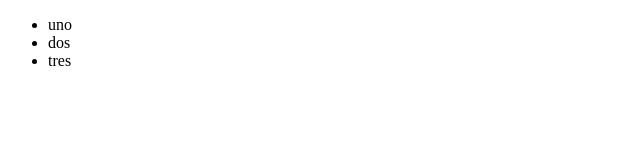
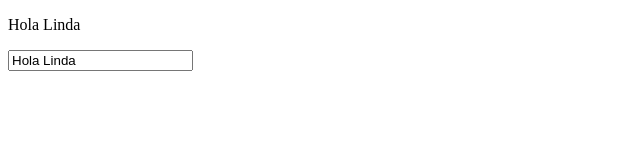
Before and after one commit to migapi00/Aprendiendo-VUE, a plain HTML site: page index.html in a window 1280 px wide. Shown: the whole page, without its empty margins (0-640 px from the left). Drawn offline with nearby package versions, Linux system fonts and the light colour scheme.

Commit message:
v-bind v-on comunicandose padre e hijo

```diff
--- a/index.html
+++ b/index.html
@@ -6,50 +6,43 @@
     <meta name="viewport" content="width=device-width, initial-scale=1.0">
     <title>Document</title>
 </head>
+
 <body>
     <script src="https://cdnjs.cloudflare.com/ajax/libs/vue/3.2.30/vue.global.min.js"></script>
     <div id="app"></div>
 
     <script>
         const app = Vue.createApp({
-            data(){
-                return{
-                    items: [ "uno", "dos", "tres" ]
-                };
-            },
-            methods: {
-                remove(i) {
-                    const items = this.items.filter((el, index) => index !== i);
-                    this.items = items;
+            data() {
+                return {
+                    text : "Hola Linda"
                 }
             },
-
+           methods: {
+            input(e) {
+                this.text = e
+            }
+           },
             template: `
-                <ul>
-                    <v-item
-                        v-for="(item, i) in items"
-                        v-bind:text="item"
-                        v-on:remove="remove(i)"
-                        >
-                    </v-item>
-
-                </ul>
+                <div>
+                    <p> {{ text }}</p>
+                    <v-input v-bind:value="text" v-on:update="input"/>
+                </div>
 
             `
         });
 
-        app.component("v-item", {
+        app.component("v-input", {
             props: {
-                text:String
-                },
-
+                value: String
+            },
             methods: {
-                rm(){
-                    this.$emit("remove");
+                input(e){
+                    this.$emit("update", e.target.value);
                 }
             },
             template:`
-                <li v-on:click="rm">{{ text }}</li>
+            <input type="text" v-bind:value="value" v-on:input="input"/>
             `
         });
 
```
